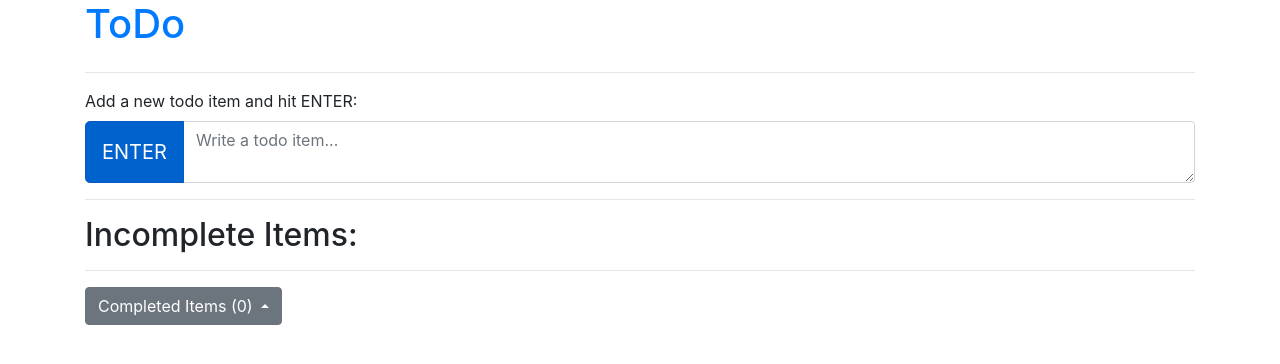
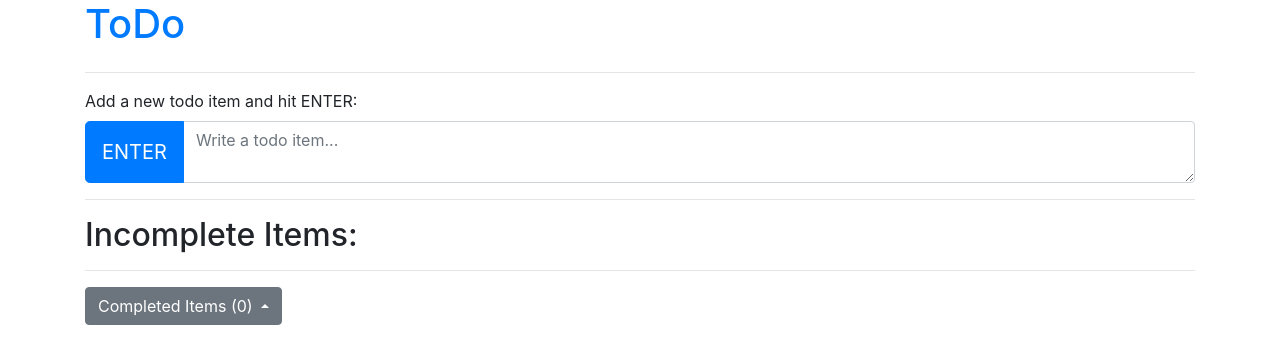
Before and after one commit to Newpaw/ToDo, a Flask app: page / in a window 1280 px wide. Shown: the top 364 px of the page. Run offline with Flask 2, Linux system fonts and the light colour scheme; data that the repository does not hold is empty; some libraries are stand-ins or nearby versions.

Commit message:
change ENTER button

```diff
--- a/app/templates/index.html
+++ b/app/templates/index.html
@@ -25,7 +25,7 @@
 
         <div class="input-group mb-3">
             <div class="input-group-prepend">
-                <button class="btn btn-primary btn-lg active" type="submit" name="Enter"> ENTER </button>
+                <button class="btn btn-primary btn-lg" type="submit" name="Enter"> ENTER </button>
             </div>
             <textarea type="text" class="form-control" placeholder="Write a todo item..." aria-label="Submit"
                 name="todoitem" aria-describedby="basic-addon1" required></textarea>
```
